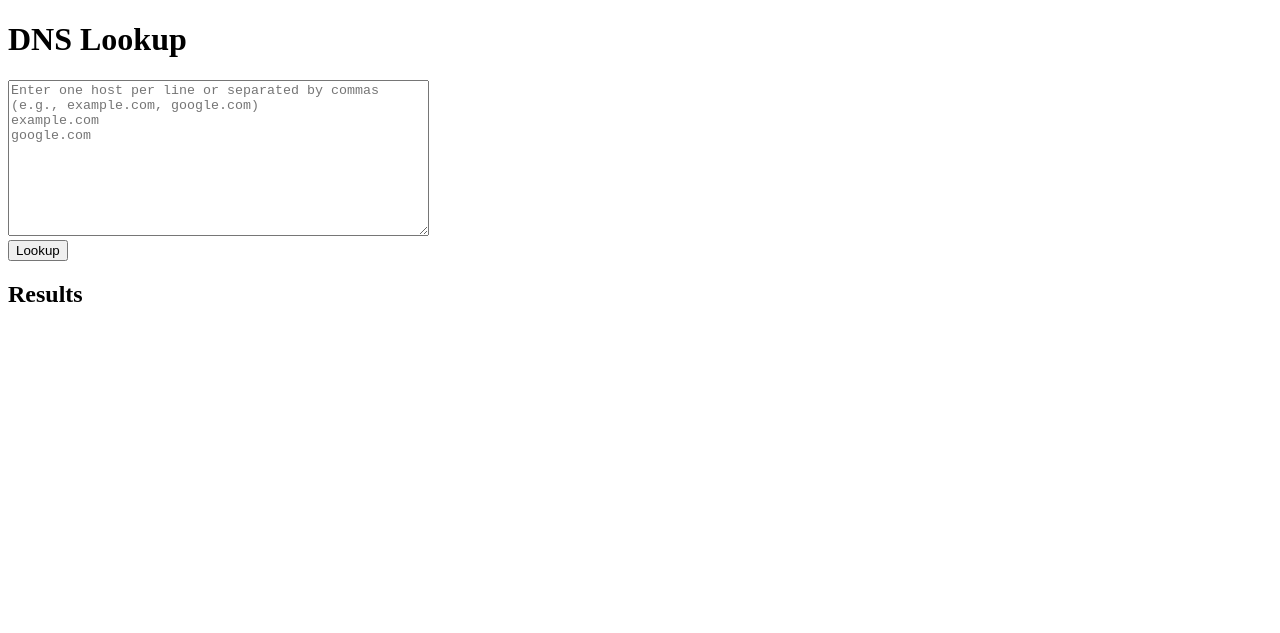
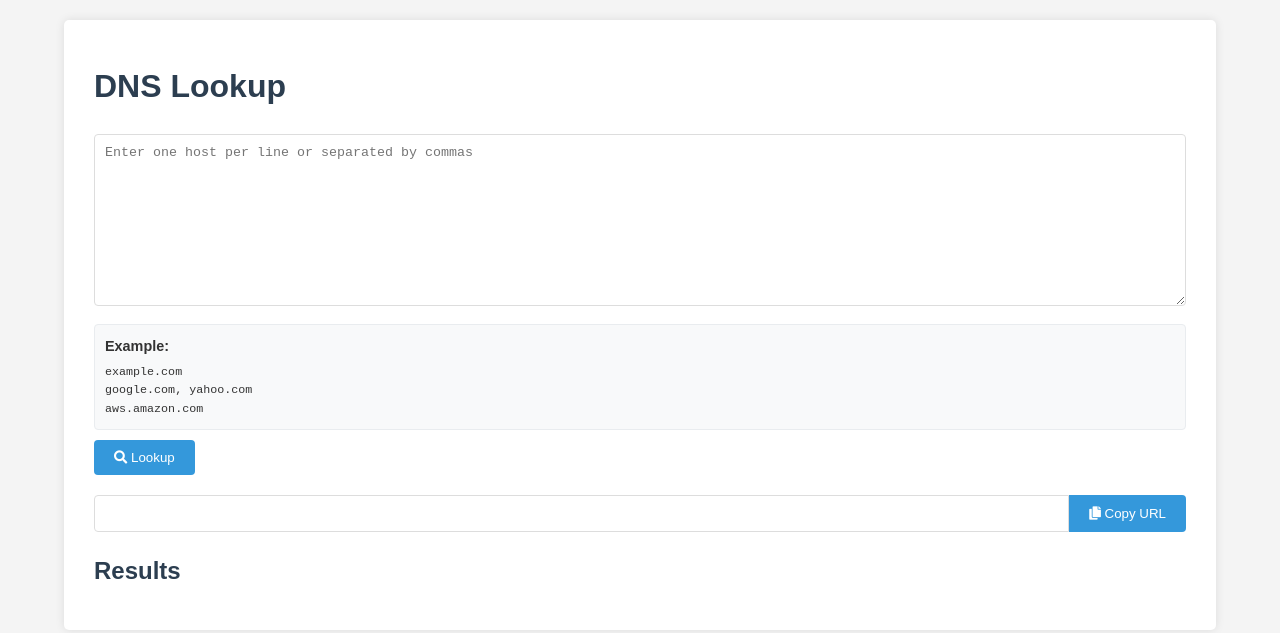
Before and after one commit to sunggun-yu/dnsq, a plain HTML site: page static/index.html in a window 1280 px wide. Drawn offline with Linux system fonts and the light colour scheme.

Commit message:
feat: improve ui
- improve UI
- have sharable URL to share and memorize the result

```diff
--- a/static/assets/css/style.css
+++ b/static/assets/css/style.css
@@ -1,14 +1,145 @@
+body {
+  font-family: Arial, sans-serif;
+  line-height: 1.6;
+  color: #333;
+  max-width: 90%;
+  margin: 0 auto;
+  padding: 20px;
+  background-color: #f4f4f4;
+}
+
+.container {
+  background-color: #fff;
+  padding: 20px;
+  border-radius: 5px;
+  box-shadow: 0 0 10px rgba(0, 0, 0, 0.1);
+  overflow-x: auto;
+}
+
+.input-container, .shareable-url-container, h1, h2, #results {
+  padding: 0 10px;
+}
+
+h1, h2 {
+  color: #2c3e50;
+}
+
+.input-container {
+  margin-bottom: 20px;
+}
+
+textarea {
+  width: 100%;
+  padding: 10px;
+  border: 1px solid #ddd;
+  border-radius: 4px;
+  resize: vertical;
+  box-sizing: border-box;
+}
+
+.example-section {
+  margin-top: 10px;
+  padding: 10px;
+  background-color: #f8f9fa;
+  border: 1px solid #e9ecef;
+  border-radius: 4px;
+  font-size: 0.9em;
+}
+
+.example-section p {
+  margin: 0 0 5px 0;
+}
+
+.example-section pre {
+  margin: 0;
+  white-space: pre-wrap;
+  word-break: break-all;
+}
+
+button {
+  background-color: #3498db;
+  color: #fff;
+  border: none;
+  padding: 10px 20px;
+  cursor: pointer;
+  border-radius: 4px;
+  transition: background-color 0.3s;
+}
+
+button:hover {
+  background-color: #2980b9;
+}
+
+.lookup-button {
+  margin-top: 10px;
+}
+
+.shareable-url-container {
+  display: flex;
+  margin-bottom: 20px;
+}
+
+#shareableUrl {
+  flex-grow: 1;
+  padding: 10px;
+  border: 1px solid #ddd;
+  border-radius: 4px 0 0 4px;
+}
+
+.copy-button {
+  border-radius: 0 4px 4px 0;
+}
+
 table {
   width: 100%;
   border-collapse: collapse;
+  margin-top: 20px;
+  min-width: 600px;
 }
+
 table, th, td {
-  border: 1px solid black;
+  border: 1px solid #ddd;
 }
+
 th {
   background-color: #f2f2f2;
+  font-weight: bold;
 }
+
 th, td {
-  padding: 10px;
+  padding: 12px;
   text-align: left;
+  word-break: break-word;
 }
+
+tr:nth-child(even) {
+  background-color: #f8f8f8;
+}
+
+@media (max-width: 768px) {
+  body {
+      padding: 10px;
+      max-width: 100%;
+  }
+
+  .container {
+      padding: 10px;
+  }
+
+  .input-container, .shareable-url-container, h1, h2, #results {
+      padding: 0 5px;
+  }
+
+  th, td {
+      padding: 8px;
+      font-size: 14px;
+  }
+
+  button {
+      padding: 8px 16px;
+  }
+
+  .example-section {
+      font-size: 0.8em;
+  }
+}
--- a/static/assets/js/script.js
+++ b/static/assets/js/script.js
@@ -5,6 +5,7 @@ async function lookupHosts() {
   const response = await fetch(`/api/lookup?hosts=${hosts}`);
   const data = await response.json();
   displayResults(data);
+  updateShareableUrl(hosts);
 }
 
 function displayResults(data) {
@@ -61,3 +62,35 @@ function displayResults(data) {
   resultsDiv.innerHTML = '';
   resultsDiv.appendChild(table);
 }
+
+function updateShareableUrl(hosts) {
+  const url = new URL(window.location.href);
+  url.searchParams.set('hosts', hosts);
+  const shareableUrl = url.toString();
+
+  const shareableUrlInput = document.getElementById('shareableUrl');
+  shareableUrlInput.value = shareableUrl;
+}
+
+function copyShareableUrl() {
+  const shareableUrlInput = document.getElementById('shareableUrl');
+  shareableUrlInput.select();
+  document.execCommand('copy');
+
+  const copyButton = document.getElementById('copyButton');
+  copyButton.textContent = 'Copied!';
+  setTimeout(() => {
+    copyButton.textContent = 'Copy URL';
+  }, 2000);
+}
+
+function loadFromUrl() {
+  const urlParams = new URLSearchParams(window.location.search);
+  const hosts = urlParams.get('hosts');
+  if (hosts) {
+    document.getElementById('hostsInput').value = hosts.split(',').join('\n');
+    lookupHosts();
+  }
+}
+
+window.onload = loadFromUrl;
--- a/static/index.html
+++ b/static/index.html
@@ -2,18 +2,31 @@
 <html lang="en">
 <head>
     <meta charset="UTF-8">
+    <meta name="viewport" content="width=device-width, initial-scale=1.0">
     <title>DNS Lookup</title>
+    <link rel="stylesheet" href="https://cdnjs.cloudflare.com/ajax/libs/font-awesome/5.15.3/css/all.min.css">
     <link rel="stylesheet" href="/static/assets/css/style.css">
     <script src="/static/assets/js/script.js"></script>
 </head>
 <body>
-    <h1>DNS Lookup</h1>
-    <textarea id="hostsInput" rows="10" cols="50" placeholder="Enter one host per line or separated by commas (e.g., example.com, google.com)
-example.com
-google.com"
-></textarea><br>
-    <button onclick="lookupHosts()">Lookup</button>
-    <h2>Results</h2>
-    <div id="results"></div>
+    <div class="container">
+        <h1>DNS Lookup</h1>
+        <div class="input-container">
+            <textarea id="hostsInput" rows="10" cols="50" placeholder="Enter one host per line or separated by commas"></textarea>
+            <div class="example-section">
+                <p><strong>Example:</strong></p>
+                <pre>example.com
+google.com, yahoo.com
+aws.amazon.com</pre>
+            </div>
+            <button onclick="lookupHosts()" class="lookup-button"><i class="fas fa-search"></i> Lookup</button>
+        </div>
+        <div class="shareable-url-container">
+            <input type="text" id="shareableUrl" readonly>
+            <button id="copyButton" onclick="copyShareableUrl()" class="copy-button"><i class="fas fa-copy"></i> Copy URL</button>
+        </div>
+        <h2>Results</h2>
+        <div id="results"></div>
+    </div>
 </body>
 </html>
```
